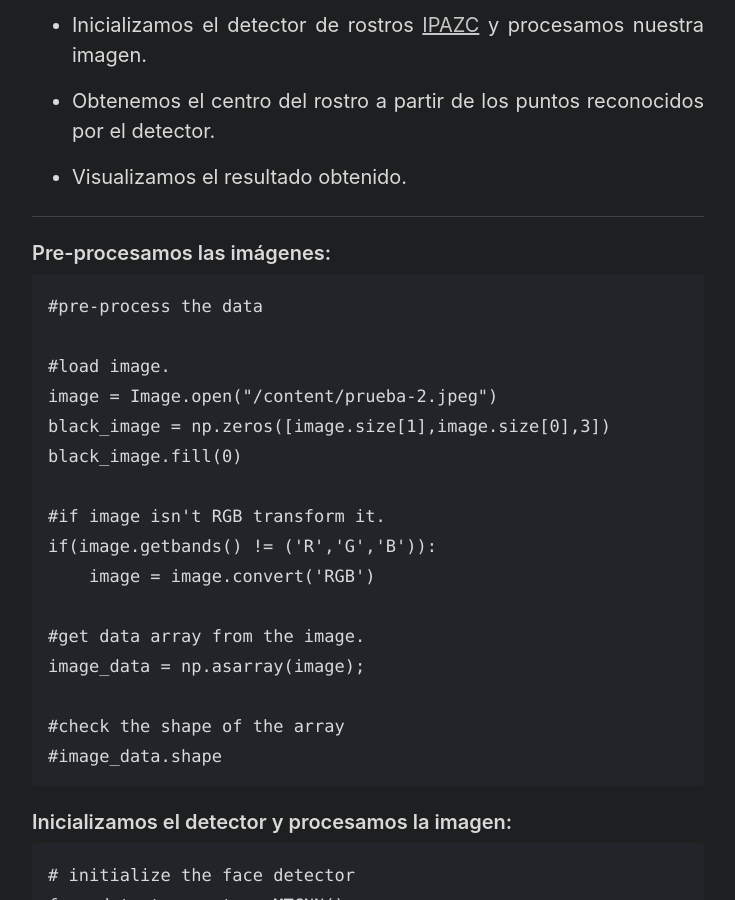
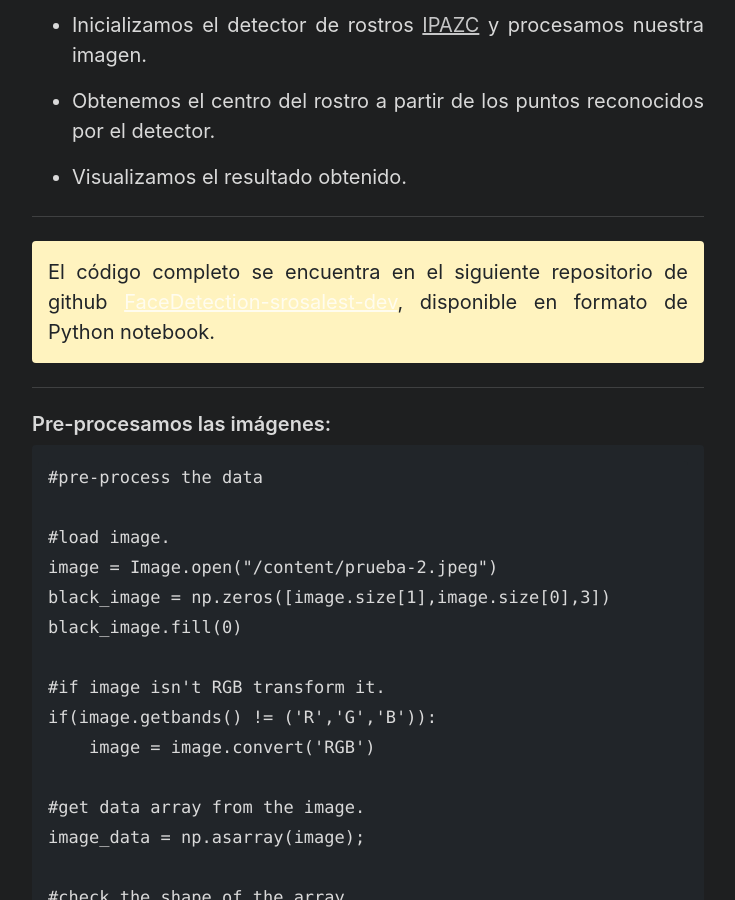
Before and after one commit to srosalest/srosalest.github.io, a Jekyll site: the page built from _posts/2020-12-27-deteccion-y-reconocimiento-facial.md, in a window 1280 px wide and 900 px high, scrolled down 1192 px. Shown: the whole window, without its empty margins (272-1007 px from the left). Built offline with Jekyll 4.4.1, drawn with Linux system fonts in a browser that asks for light colours.

Commit message:
first post

```diff
--- a/_posts/2020-12-27-deteccion-y-reconocimiento-facial.md
+++ b/_posts/2020-12-27-deteccion-y-reconocimiento-facial.md
@@ -44,6 +44,10 @@ autor: Sebastián Rosales
 
 </div>
 
+***
+<p class="message" align=justify markdown="1">
+ El código completo se encuentra en el siguiente repositorio de github [FaceDetection-srosalest-dev](https://github.com/srosalest/FaceDetection-Recognition-srosalest-dev/blob/main/FaceDetection.ipynb), disponible en formato de Python notebook.
+</p>
 ***
 
 ### Pre-procesamos las imágenes:
```
